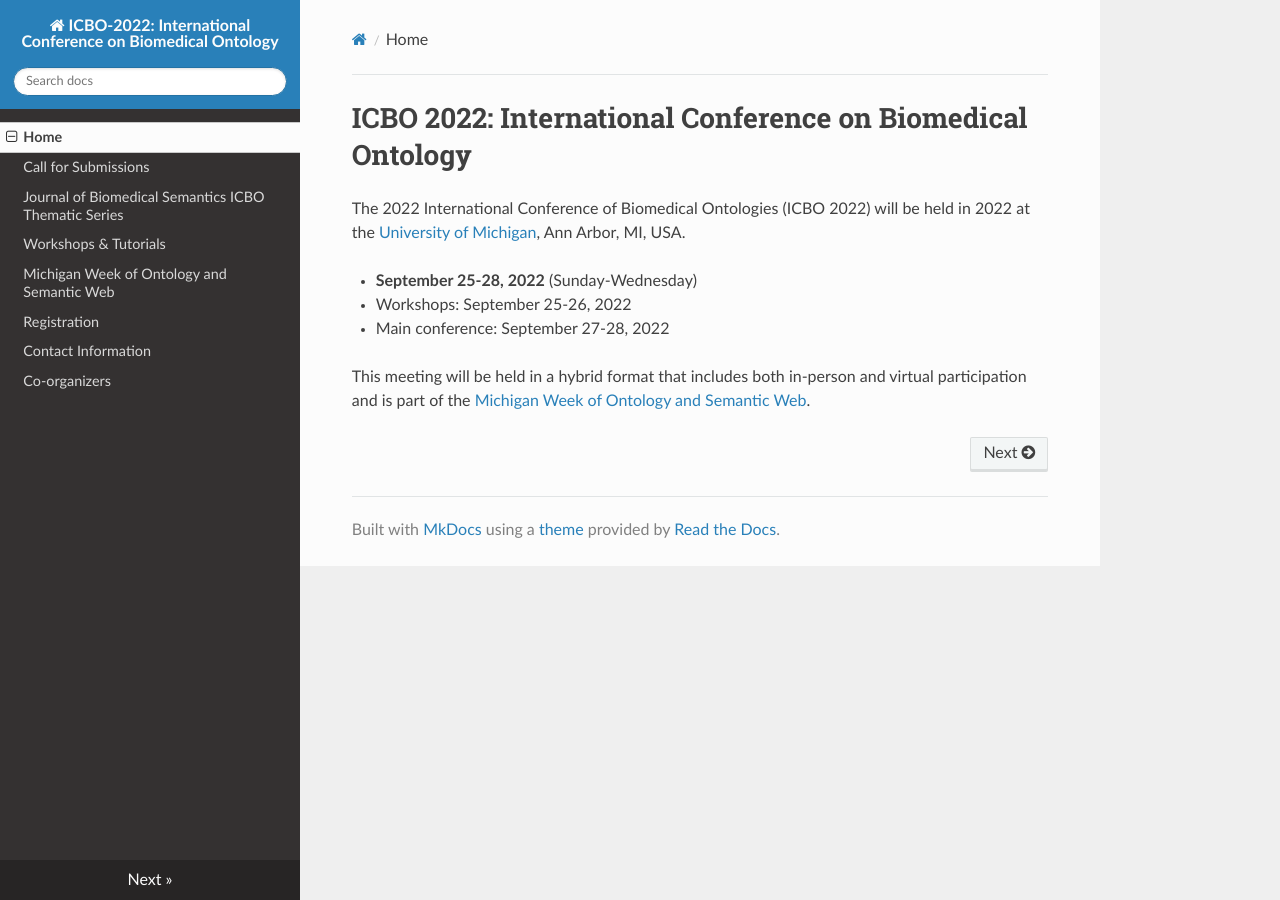
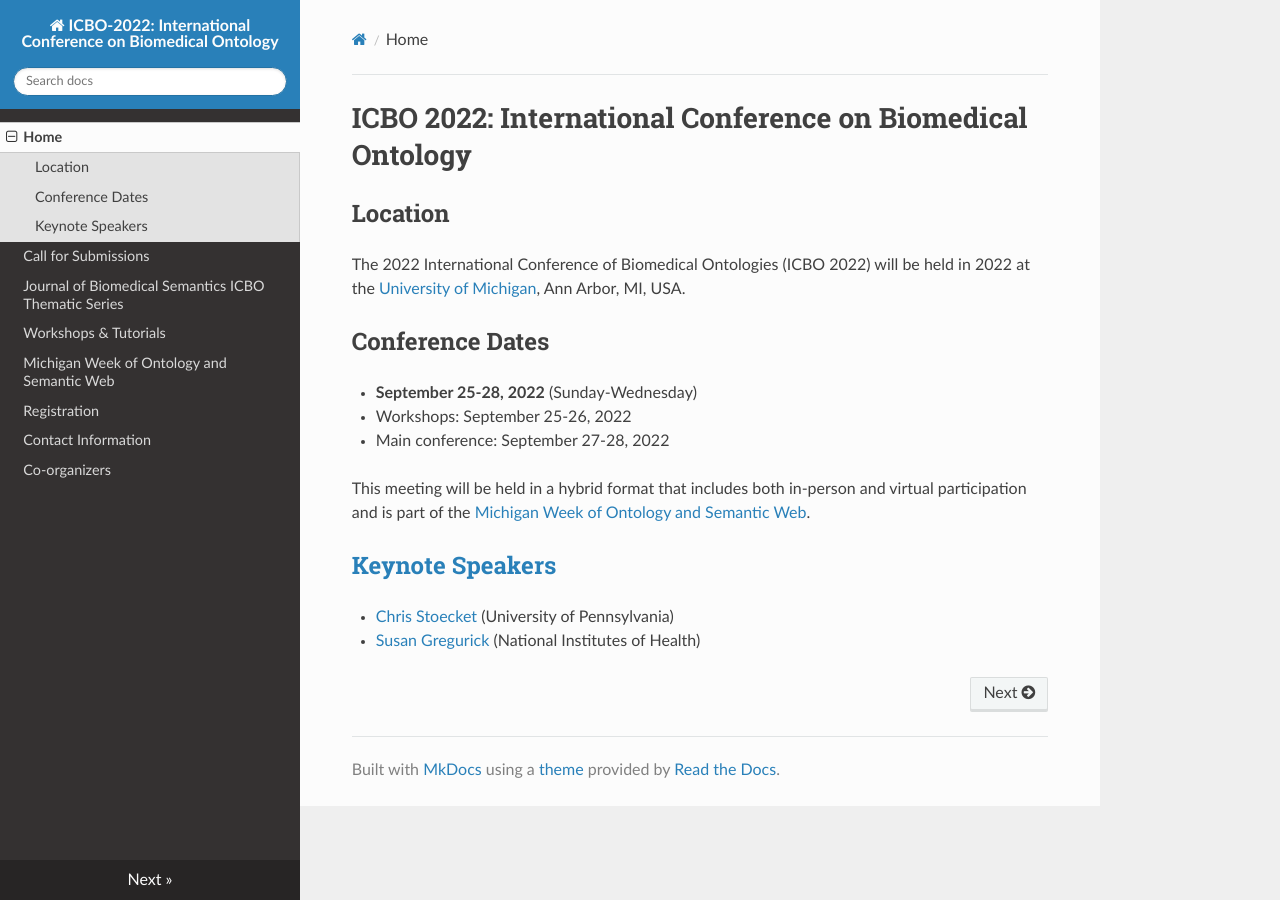
Before and after one commit to johnbeve/BFO-Organization, an MkDocs documentation site: the page built from docs/index.md, in a window 1280 px wide. Built offline with MkDocs 1.6.1, drawn with Linux system fonts in a browser that asks for light colours; nearby versions of some CDN libraries.

Commit message:
Update index.md

```diff
--- a/docs/index.md
+++ b/docs/index.md
@@ -1,9 +1,16 @@
 # ICBO 2022: International Conference on Biomedical Ontology
+
+## Location
 
 The 2022 International Conference of Biomedical Ontologies (ICBO 2022) will be held in 2022 at the [University of Michigan](https://umich.edu/), Ann Arbor, MI, USA.
 
+## Conference Dates
 - **September 25-28, 2022** (Sunday-Wednesday)
   - Workshops: September 25-26, 2022
   - Main conference: September 27-28, 2022
 
 This meeting will be held in a hybrid format that includes both in-person and virtual participation and is part of the [Michigan Week of Ontology and Semantic Web](michigan-week-of-ontology-and-semantic-web.md).
+
+## [Keynote Speakers](keynote-speakers.md)
+- [Chris Stoecket](https://www.med.upenn.edu/apps/faculty/index.php/p6403) (University of Pennsylvania)
+- [Susan Gregurick](https://datascience.nih.gov/director%E2%80%99s-corner) (National Institutes of Health)
```
